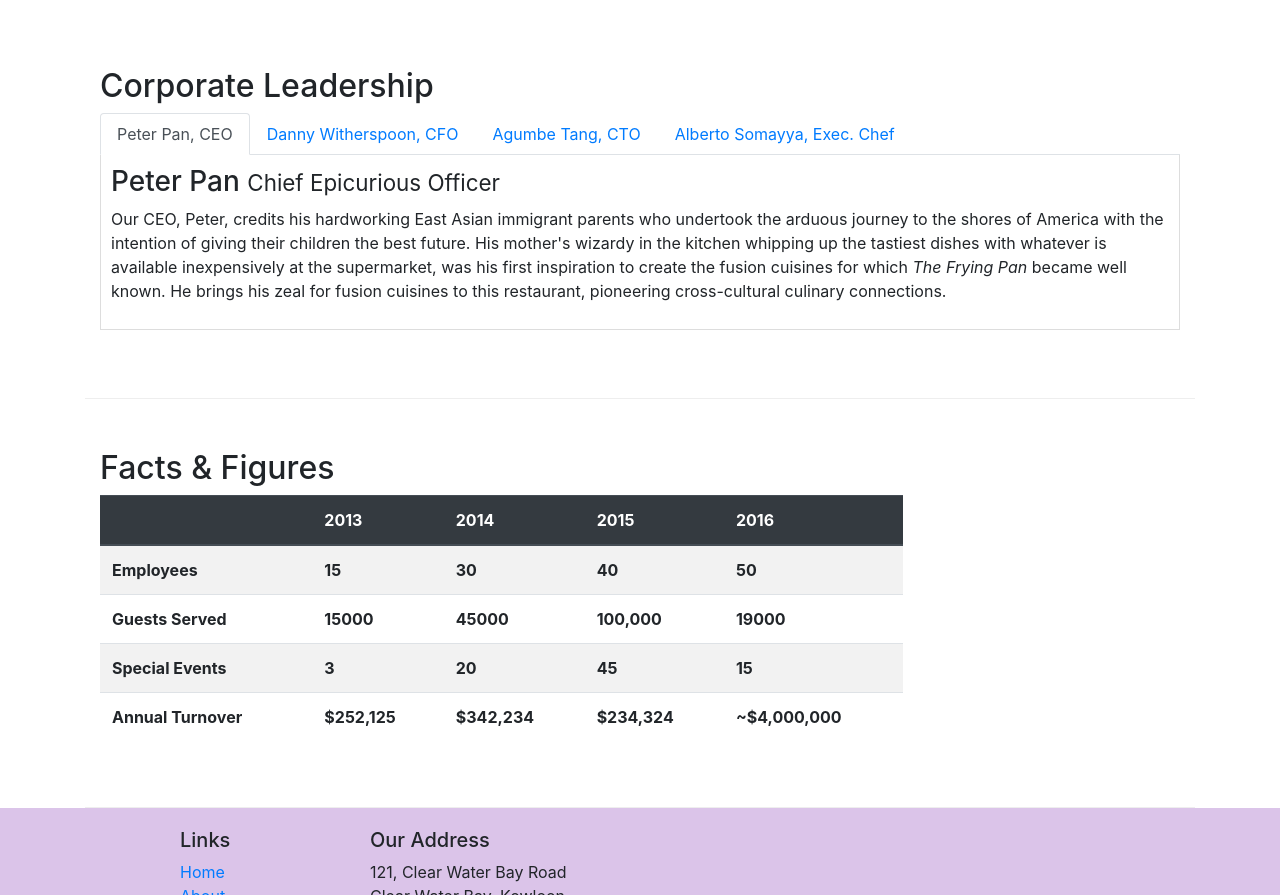
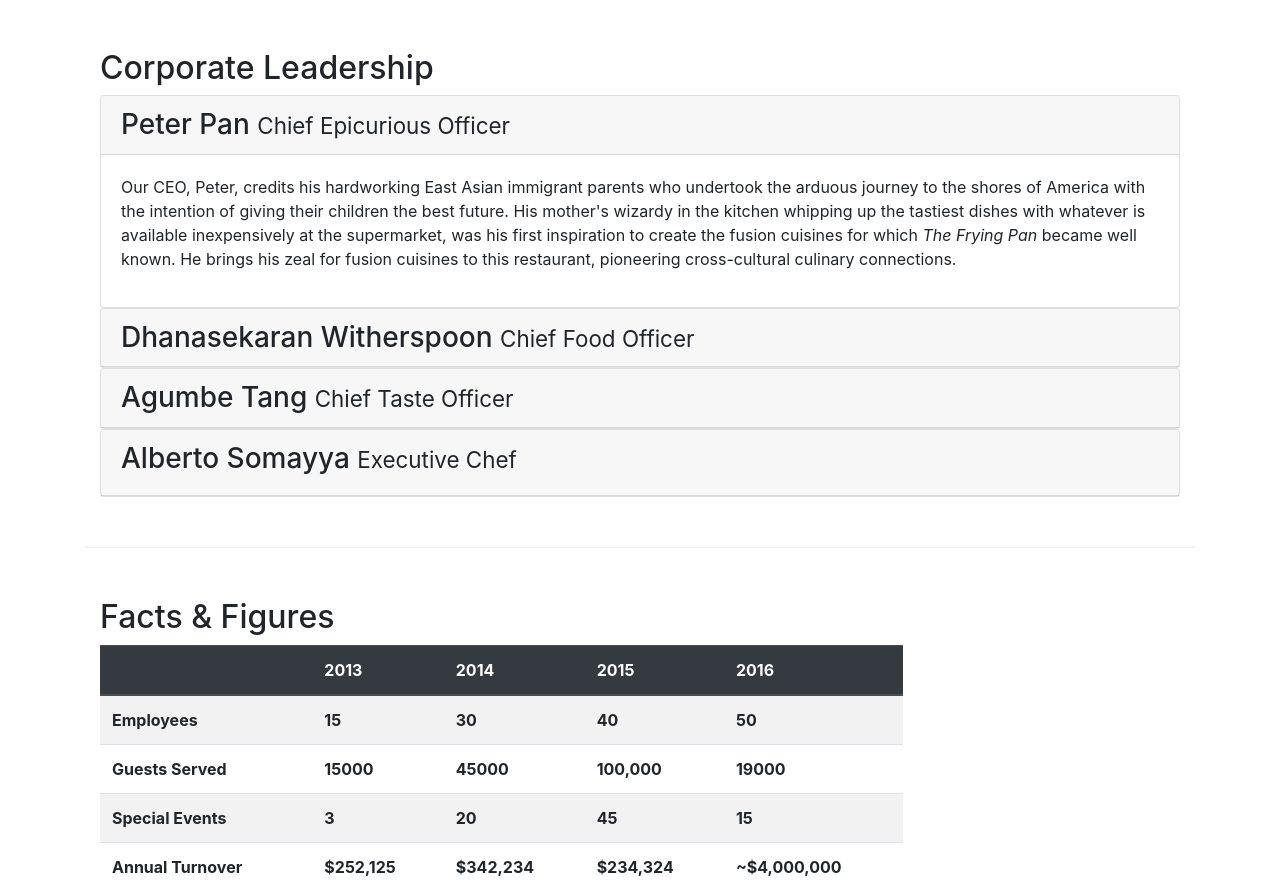
Before and after one commit to Siddhartha994/Bootstrap, a website: page aboutus.html in a window 1280 px wide. Shown: the part 978-1873 px from the top of the page. Drawn offline with nearby package versions, Linux system fonts and the light colour scheme.

Commit message:
accordion

```diff
--- a/aboutus.html
+++ b/aboutus.html
@@ -103,44 +103,63 @@
             <div class="col-12">
                 <h2>Corporate Leadership</h2>
 
-                <ul class="nav nav-tabs">
-                    <li class="nav-item">
-                      <a class="nav-link active" href="#peter"
-                        role="tab" data-toggle="tab">Peter Pan, CEO</a>
-                    </li>
-                    <li class="nav-item">
-                      <a class="nav-link" href="#danny" role="tab"
-                        data-toggle="tab">Danny Witherspoon, CFO</a>
-                    </li>
-                    <li class="nav-item">
-                      <a class="nav-link" href="#agumbe"role="tab"
-                        data-toggle="tab">Agumbe Tang, CTO</a>
-                    </li>
-                    <li class="nav-item">
-                      <a class="nav-link" href="#alberto" role="tab"
-                        data-toggle="tab">Alberto Somayya, Exec. Chef</a>
-                    </li>
-                </ul>
-                <!--  -->
-                <div class="tab-content">
-                    <div role ="tabpanel" class = "tab-pane active" id="peter">
-                        <h3>Peter Pan <small>Chief Epicurious Officer</small></h3>
-                        <p  >Our CEO, Peter, credits his hardworking East Asian immigrant parents who undertook the arduous journey to the shores of America with the intention of giving their children the best future. His mother's wizardy in the kitchen whipping up the tastiest dishes with whatever is available inexpensively at the supermarket, was his first inspiration to create the fusion cuisines for which <em>The Frying Pan</em> became well known. He brings his zeal for fusion cuisines to this restaurant, pioneering cross-cultural culinary connections.</p>
+                <div id="accordion">
+                    <div class="card">
+                        <div class="card-header" role="tab" id="peterhead">
+                            <h3 class="mb-0">
+                                <a data-toggle="collapse" data-target="#peter">
+                                    Peter Pan <small>Chief Epicurious Officer</small>
+                                </a>
+                            </h3>
+                        </div>
+                        <div role ="tabpanel" class = "collapse show" id="peter" data-parent="#accordion">
+                            <div class="card-body">
+                                <p  >Our CEO, Peter, credits his hardworking East Asian immigrant parents who undertook the arduous journey to the shores of America with the intention of giving their children the best future. His mother's wizardy in the kitchen whipping up the tastiest dishes with whatever is available inexpensively at the supermarket, was his first inspiration to create the fusion cuisines for which <em>The Frying Pan</em> became well known. He brings his zeal for fusion cuisines to this restaurant, pioneering cross-cultural culinary connections.</p>
+                            </div>
+                        </div>
                     </div>
 
-                    <div role="tabpanel" class = "tab-pane fade" id="danny">
-                        <h3>Dhanasekaran Witherspoon <small>Chief Food Officer</small></h3>
-                        <p>Our CFO, Danny, as he is affectionately referred to by his colleagues, comes from a long established family tradition in farming and produce. His experiences growing up on a farm in the Australian outback gave him great appreciation for varieties of food sources. As he puts it in his own words, <em>Everything that runs, wins, and everything that stays, pays!</em></p>
+                    <div class="card">
+                        <div class="card-header" role="tab" id="dannyhead">
+                            <h3 class="mb-0">
+                                <a data-toggle = "collapse" data-target = "#danny">
+                                    Dhanasekaran Witherspoon <small>Chief Food Officer</small>
+                                </a>
+                            </h3>
+                        </div>
+                        <div role="tabpanel" class = "collapse" id="danny" data-parent="#accordion">
+                            <div class="card-body">
+                                <p>Our CFO, Danny, as he is affectionately referred to by his colleagues, comes from a long established family tradition in farming and produce. His experiences growing up on a farm in the Australian outback gave him great appreciation for varieties of food sources. As he puts it in his own words, <em>Everything that runs, wins, and everything that stays, pays!</em></p>
+                            </div>
+                        </div>
                     </div>
-
-                    <div role="tabpanel" class = "tab-pane fade " id="agumbe">
-                        <h3>Agumbe Tang <small>Chief Taste Officer</small></h3>
-                        <p >Blessed with the most discerning gustatory sense, Agumbe, our CTO, personally ensures that every dish that we serve meets his exacting tastes. Our chefs dread the tongue lashing that ensues if their dish does not meet his exacting standards. He lives by his motto, <em>You click only if you survive my lick.</em></p>
+                    <div class="card">
+                        <div class="card-header" role="tab" id="agumbehead">
+                            <h3 class="mb-0">
+                                <a data-toggle="collapse" data-target="#agumbe">
+                                    Agumbe Tang <small>Chief Taste Officer</small>
+                                </a>
+                            </h3>
+                        </div>
+                        <div role="tabpanel" class = "collapse" id="agumbe" data-parent="#accordion">
+                            <div class="card-body">
+                                <p >Blessed with the most discerning gustatory sense, Agumbe, our CTO, personally ensures that every dish that we serve meets his exacting tastes. Our chefs dread the tongue lashing that ensues if their dish does not meet his exacting standards. He lives by his motto, <em>You click only if you survive my lick.</em></p>
+                            </div>
+                        </div>
                     </div>
-
-                    <div role="tabpanel" class = "tab-pane fade " id="alberto">
-                        <h3>Alberto Somayya <small>Executive Chef</small></h3>
-                        <p>Award winning three-star Michelin chef with wide International experience having worked closely with whos-who in the culinary world, he specializes in creating mouthwatering Indo-Italian fusion experiences. He says, <em>Put together the cuisines from the two craziest cultures, and you get a winning hit! Amma Mia!</em></p>
+                    <div class="card">
+                        <div class="card-header" role="tab" id="albertohead">
+                            <h3 class="mb-0">
+                                <a data-toggle="collapse" data-target="#alberto">
+                                    <h3>Alberto Somayya <small>Executive Chef</small></h3>
+                                </a>
+                            </h3>
+                        </div>
+                        <div role="tabpanel" class = "collapse" id="alberto" data-parent="#accordion">
+                            <div class="card-body">
+                                <p>Award winning three-star Michelin chef with wide International experience having worked closely with whos-who in the culinary world, he specializes in creating mouthwatering Indo-Italian fusion experiences. He says, <em>Put together the cuisines from the two craziest cultures, and you get a winning hit! Amma Mia!</em></p>
+                            </div>
+                        </div>
                     </div>
                 </div>
             </div>
```
